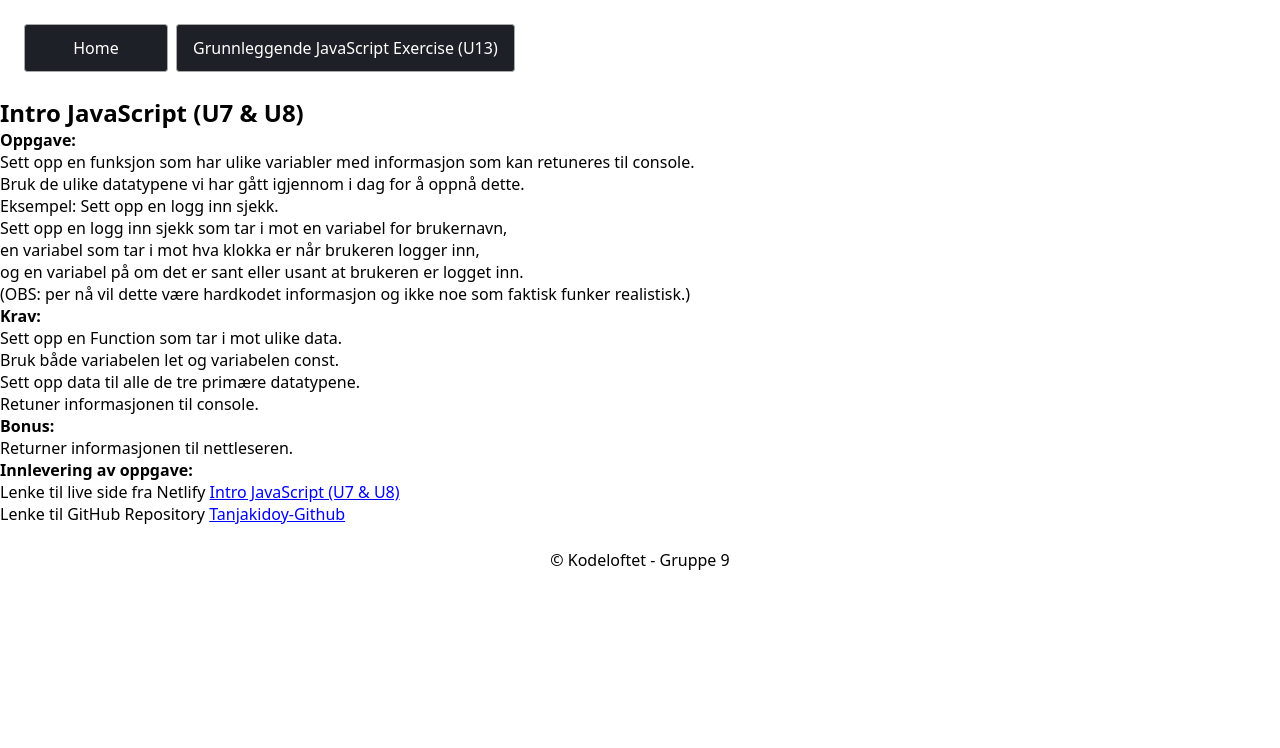
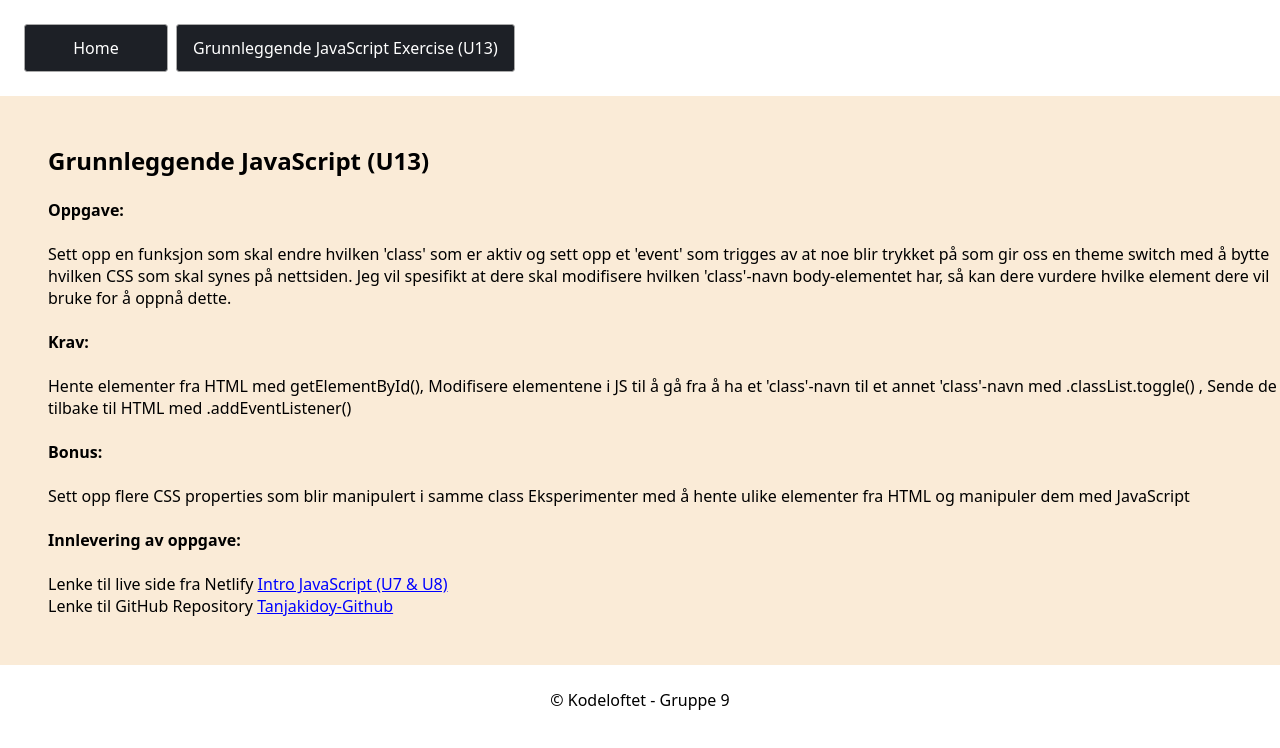
Before and after one commit to Tanjakidoy/U13-Grunnleggende-JavaScript-Kodeloftet, a website: page page2.html in a window 1280 px wide. Drawn offline with Linux system fonts and the light colour scheme.

Commit message:
After Lesson

```diff
--- a/page2.html
+++ b/page2.html
@@ -4,7 +4,7 @@
     <meta charset="UTF-8" />
     <meta name="viewport" content="width=device-width" />
     <link rel="stylesheet" href="styles.css" />
-    <script type="module" src="script.js"></script>
+      <script type="module" src="script.js"></script>
   </head>
 
   <body>
@@ -13,27 +13,28 @@
       <a href="/page2.html" aria-current="page">Grunnleggende JavaScript Exercise (U13)</a>
     </nav>
     <main>
-      <h2>Intro JavaScript (U7 & U8)</H2>
-      <h4>Oppgave:</h4>
-    <p>Sett opp en funksjon som har ulike variabler med informasjon som kan retuneres til console.<br>
-    Bruk de ulike datatypene vi har gått igjennom i dag for å oppnå dette.<p>Eksempel: Sett opp en logg inn sjekk.</p>
-    <p>Sett opp en logg inn sjekk som tar i mot en variabel for brukernavn, <br>en variabel som tar i mot hva klokka er når brukeren logger inn,<br>og en variabel på om det er sant eller usant at brukeren er logget inn.
-    <p>(OBS: per nå vil dette være hardkodet informasjon og ikke noe som faktisk funker realistisk.)</p>
 
-<h4>Krav:</h4>
-<p>Sett opp en Function som tar i mot ulike data.<br>
-Bruk både variabelen let og variabelen const.<br>
-Sett opp data til alle de tre primære datatypene.<br>
-Retuner informasjonen til console.</p>
-<h4>Bonus:</h4>
-<p>Returner informasjonen til nettleseren.</p>
+      <section class="section_1">
+      <h2>Grunnleggende JavaScript (U13)</H2><br>
+      <h4>Oppgave:</h4><br>
+    <p>Sett opp en funksjon som skal endre hvilken 'class' som er aktiv og sett opp et 'event' som trigges av at noe blir trykket på som gir oss en theme switch med å bytte hvilken CSS som skal synes på nettsiden. Jeg vil spesifikt at dere skal modifisere hvilken 'class'-navn body-elementet har, så kan dere vurdere hvilke element dere vil bruke for å oppnå dette.</p><br>
 
-<h4>Innlevering av oppgave:</h4>
+
+<h4>Krav:</h4><br>
+<p>Hente elementer fra HTML med getElementById(),
+  Modifisere elementene i JS til å gå fra å ha et 'class'-navn til et annet 'class'-navn med .classList.toggle() ,
+  Sende de tilbake til HTML med .addEventListener() </p><br>
+<h4>Bonus:</h4> <br>
+<p>Sett opp flere CSS properties som blir manipulert i samme class
+  Eksperimenter med å hente ulike elementer fra HTML og manipuler dem med JavaScript</p><br>
+
+<h4>Innlevering av oppgave:</h4><br>
 Lenke til live side fra Netlify
 <a href="https://u7-u8-kodeloftet-intro-javascript.netlify.app/">Intro JavaScript (U7 & U8)</a><br>
 
 Lenke til GitHub Repository
 <a href="https://github.com/Tanjakidoy/U7-U8-Kodeloftet-Intro-JavaScript/blob/main/script.js">Tanjakidoy-Github</a>
+</main>
 
 <footer>
   <p>&copy Kodeloftet - Gruppe 9</p>
```
Also changed, not shown: styles.css (+4 -3 lines).
